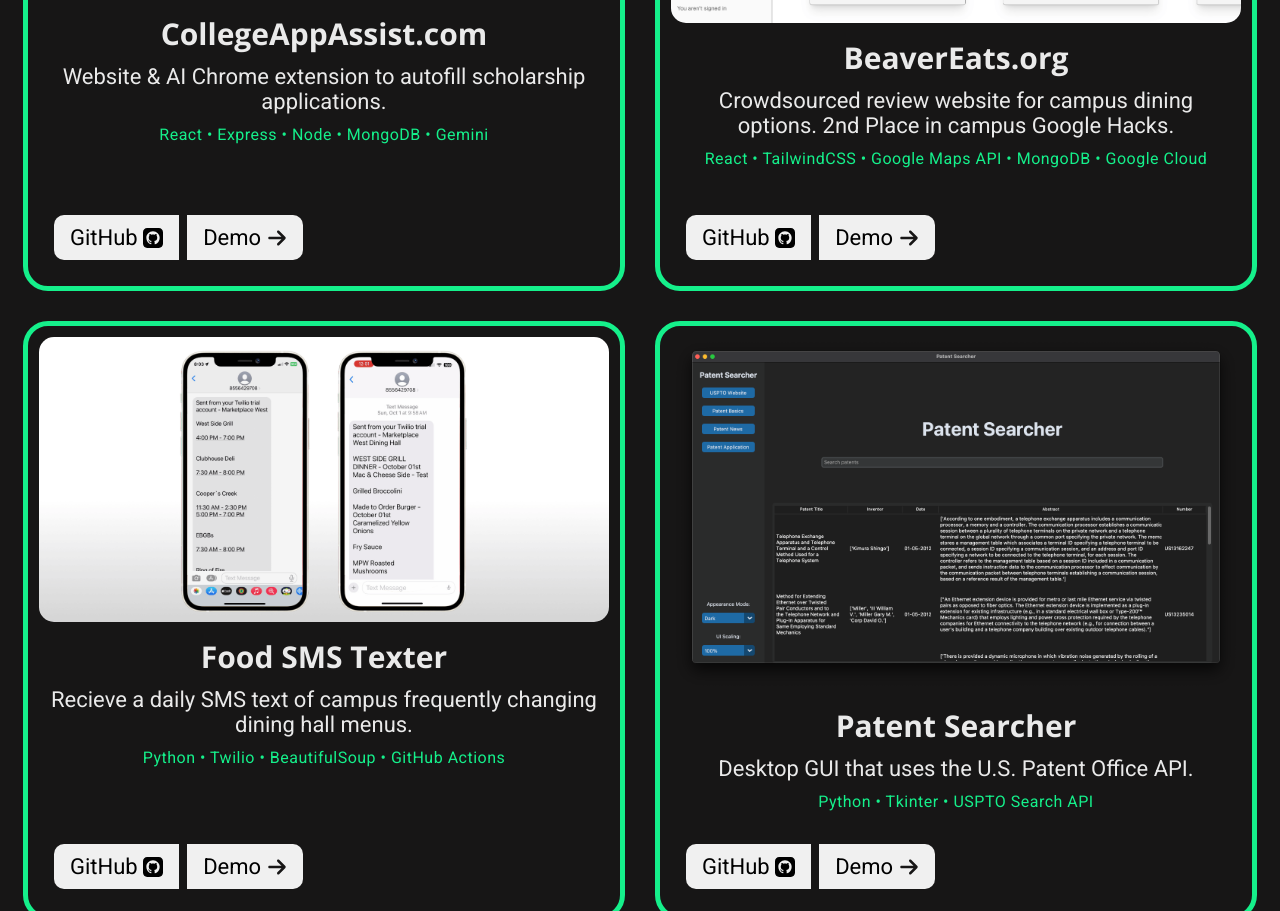
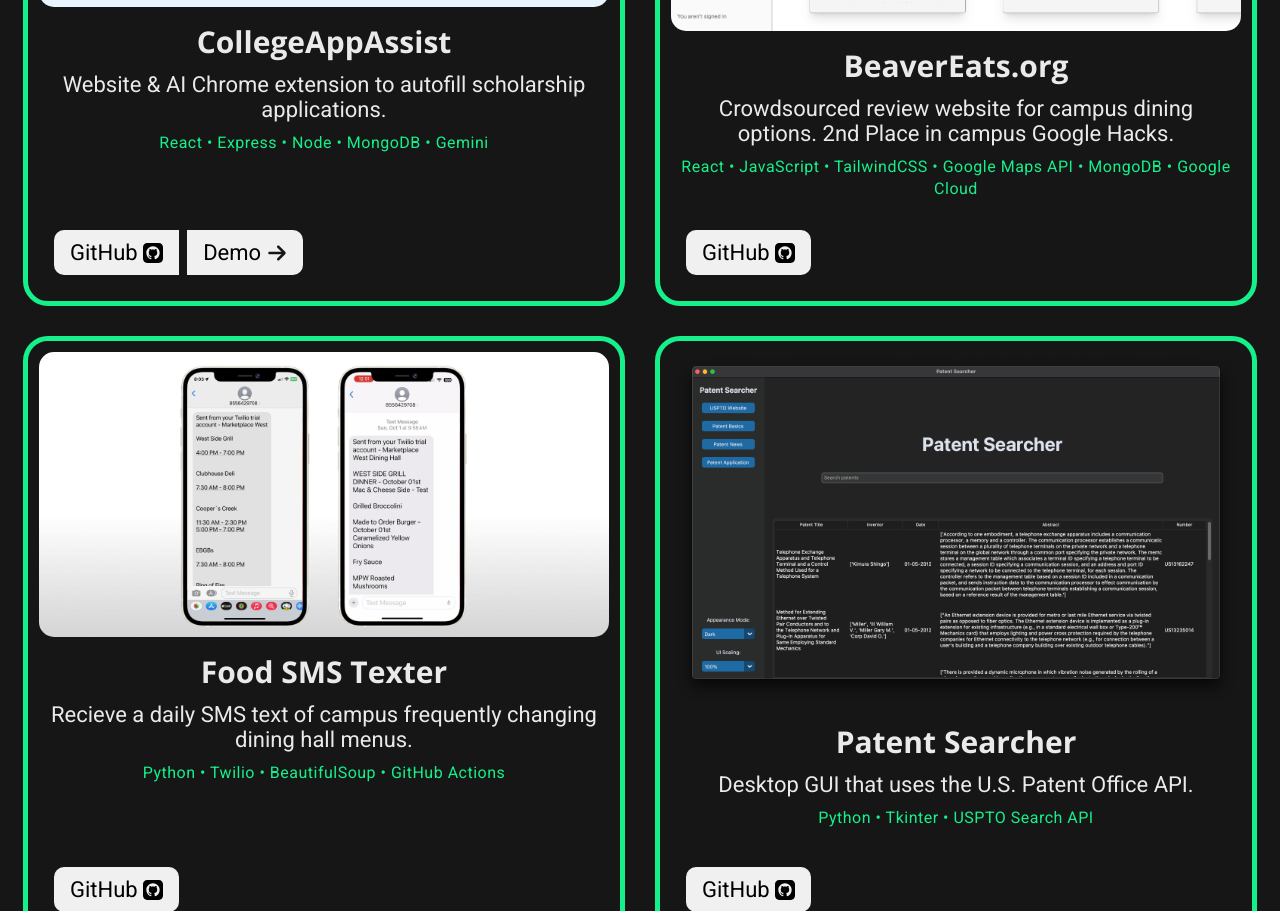
Before and after one commit to chostudio/portfolio, a plain HTML site: page index.html in a window 1280 px wide. Shown: the part 2576-3487 px from the top of the page. Drawn offline with nearby package versions, Linux system fonts and the light colour scheme; animation ran at ten frames a second.

Commit message:
update project technologies and button

```diff
--- a/index.html
+++ b/index.html
@@ -52,8 +52,8 @@ https://www.linkedin.com/in/chris-ho-
         <section id="about">
             <h1>About Me</h1>
             <div class="ninety">
-                <p>Hi! I'm a 4th year CS major a campus that enjoys combining frontend design and backend functionality to
-                    create engaging fullstack websites for users.
+                <p>Hi! I'm a CS major that enjoys combining frontend design and backend functionality to
+                    create engaging fullstack websites.
                 </p>
                 <p style="margin-bottom: 35px;">
                     I love learning and trying new things, in terms of coding and more! I taught myself how to write
@@ -315,7 +315,7 @@ https://www.linkedin.com/in/chris-ho-
                         Winner @
                         BeaverHacks 2026.
                     </p>
-                    <p class="projectTech">React • YOLO • NVIDIA Jetson • Python</p>
+                    <p class="projectTech">React • JavaScript • Python • FastAPI • NVIDIA Jetson</p>
                 </div>
                 <div class="button-group">
                     <a target="_blank" href="https://github.com/chostudio/rails">
@@ -338,11 +338,11 @@ https://www.linkedin.com/in/chris-ho-
                 </div>
             </article>
 
-            <!-- CollegeAppAssist.com Website -->
+            <!-- CollegeAppAssist Website -->
             <article class="projectCard">
                 <div>
                     <img class="projectGif" src="images/caa.webp" alt="CollegeAppAssist.com">
-                    <h2 class="projectTitle">CollegeAppAssist.com</h2>
+                    <h2 class="projectTitle">CollegeAppAssist</h2>
                     <p class="projectDescription">Website & AI Chrome extension to autofill scholarship applications.
                     </p>
                     <p class="projectTech">React • Express • Node • MongoDB • Gemini</p>
@@ -379,27 +379,18 @@ https://www.linkedin.com/in/chris-ho-
                     <p class="projectDescription">Crowdsourced review website for campus dining options. 2nd Place in
                         campus Google Hacks.
                     </p>
-                    <p class="projectTech">React • TailwindCSS • Google Maps API • MongoDB • Google
+                    <p class="projectTech">React • JavaScript • TailwindCSS • Google Maps API • MongoDB • Google
                         Cloud</p>
                 </div>
                 <div class="button-group">
                     <a target="_blank" href="https://github.com/chostudio/Beaver-Eats">
-                        <button class="button leftButton">GitHub
+                        <button style="border-radius: 10px;" class="button">GitHub
                             <svg style="display: inline; margin-bottom: -3px;" xmlns="http://www.w3.org/2000/svg"
                                 width="20px" height="20px" viewBox="0 0 24 24">
                                 <path
                                     d="M19 0h-14c-2.761 0-5 2.239-5 5v14c0 2.761 2.239 5 5 5h14c2.762 0 5-2.239 5-5v-14c0-2.761-2.238-5-5-5zm-4.466 19.59c-.405.078-.534-.171-.534-.384v-2.195c0-.747-.262-1.233-.55-1.481 1.782-.198 3.654-.875 3.654-3.947 0-.874-.312-1.588-.823-2.147.082-.202.356-1.016-.079-2.117 0 0-.671-.215-2.198.82-.64-.18-1.324-.267-2.004-.271-.68.003-1.364.091-2.003.269-1.528-1.035-2.2-.82-2.2-.82-.434 1.102-.16 1.915-.077 2.118-.512.56-.824 1.273-.824 2.147 0 3.064 1.867 3.751 3.645 3.954-.229.2-.436.552-.508 1.07-.457.204-1.614.557-2.328-.666 0 0-.423-.768-1.227-.825 0 0-.78-.01-.055.487 0 0 .525.246.889 1.17 0 0 .463 1.428 2.688.944v1.489c0 .211-.129.459-.528.385-3.18-1.057-5.472-4.056-5.472-7.59 0-4.419 3.582-8 8-8s8 3.581 8 8c0 3.533-2.289 6.531-5.466 7.59z" />
                             </svg>
 
-                        </button>
-                    </a>
-                    <a target="_blank" href="https://beavereats.org">
-                        <button class="button rightButton">Demo
-                            <svg class="arrow" xmlns="http://www.w3.org/2000/svg"
-                                viewBox="0 0 448 512"><!--! Font Awesome Pro 6.4.0 by @fontawesome - https://fontawesome.com License - https://fontawesome.com/license (Commercial License) Copyright 2023 Fonticons, Inc. -->
-                                <path
-                                    d="M438.6 278.6c12.5-12.5 12.5-32.8 0-45.3l-160-160c-12.5-12.5-32.8-12.5-45.3 0s-12.5 32.8 0 45.3L338.8 224 32 224c-17.7 0-32 14.3-32 32s14.3 32 32 32l306.7 0L233.4 393.4c-12.5 12.5-12.5 32.8 0 45.3s32.8 12.5 45.3 0l160-160z" />
-                            </svg>
                         </button>
                     </a>
                 </div>
@@ -418,22 +409,13 @@ https://www.linkedin.com/in/chris-ho-
                 </div>
                 <div class="button-group">
                     <a target="_blank" href="https://github.com/chostudio/food-sms-text">
-                        <button class="button leftButton">GitHub
+                        <button style="border-radius: 10px;" class="button">GitHub
                             <svg style="display: inline; margin-bottom: -3px;" xmlns="http://www.w3.org/2000/svg"
                                 width="20px" height="20px" viewBox="0 0 24 24">
                                 <path
                                     d="M19 0h-14c-2.761 0-5 2.239-5 5v14c0 2.761 2.239 5 5 5h14c2.762 0 5-2.239 5-5v-14c0-2.761-2.238-5-5-5zm-4.466 19.59c-.405.078-.534-.171-.534-.384v-2.195c0-.747-.262-1.233-.55-1.481 1.782-.198 3.654-.875 3.654-3.947 0-.874-.312-1.588-.823-2.147.082-.202.356-1.016-.079-2.117 0 0-.671-.215-2.198.82-.64-.18-1.324-.267-2.004-.271-.68.003-1.364.091-2.003.269-1.528-1.035-2.2-.82-2.2-.82-.434 1.102-.16 1.915-.077 2.118-.512.56-.824 1.273-.824 2.147 0 3.064 1.867 3.751 3.645 3.954-.229.2-.436.552-.508 1.07-.457.204-1.614.557-2.328-.666 0 0-.423-.768-1.227-.825 0 0-.78-.01-.055.487 0 0 .525.246.889 1.17 0 0 .463 1.428 2.688.944v1.489c0 .211-.129.459-.528.385-3.18-1.057-5.472-4.056-5.472-7.59 0-4.419 3.582-8 8-8s8 3.581 8 8c0 3.533-2.289 6.531-5.466 7.59z" />
                             </svg>
 
-                        </button>
-                    </a>
-                    <a target="_blank" href="https://github.com/chostudio/food-sms-text#food-sms-text">
-                        <button class="button rightButton">Demo
-                            <svg class="arrow" xmlns="http://www.w3.org/2000/svg"
-                                viewBox="0 0 448 512"><!--! Font Awesome Pro 6.4.0 by @fontawesome - https://fontawesome.com License - https://fontawesome.com/license (Commercial License) Copyright 2023 Fonticons, Inc. -->
-                                <path
-                                    d="M438.6 278.6c12.5-12.5 12.5-32.8 0-45.3l-160-160c-12.5-12.5-32.8-12.5-45.3 0s-12.5 32.8 0 45.3L338.8 224 32 224c-17.7 0-32 14.3-32 32s14.3 32 32 32l306.7 0L233.4 393.4c-12.5 12.5-12.5 32.8 0 45.3s32.8 12.5 45.3 0l160-160z" />
-                            </svg>
                         </button>
                     </a>
                 </div>
@@ -452,22 +434,13 @@ https://www.linkedin.com/in/chris-ho-
                 </div>
                 <div class="button-group">
                     <a target="_blank" href="https://github.com/chostudio/patentSearcherGUI">
-                        <button class="button leftButton">GitHub
+                        <button style="border-radius: 10px;" class="button">GitHub
                             <svg style="display: inline; margin-bottom: -3px;" xmlns="http://www.w3.org/2000/svg"
                                 width="20px" height="20px" viewBox="0 0 24 24">
                                 <path
                                     d="M19 0h-14c-2.761 0-5 2.239-5 5v14c0 2.761 2.239 5 5 5h14c2.762 0 5-2.239 5-5v-14c0-2.761-2.238-5-5-5zm-4.466 19.59c-.405.078-.534-.171-.534-.384v-2.195c0-.747-.262-1.233-.55-1.481 1.782-.198 3.654-.875 3.654-3.947 0-.874-.312-1.588-.823-2.147.082-.202.356-1.016-.079-2.117 0 0-.671-.215-2.198.82-.64-.18-1.324-.267-2.004-.271-.68.003-1.364.091-2.003.269-1.528-1.035-2.2-.82-2.2-.82-.434 1.102-.16 1.915-.077 2.118-.512.56-.824 1.273-.824 2.147 0 3.064 1.867 3.751 3.645 3.954-.229.2-.436.552-.508 1.07-.457.204-1.614.557-2.328-.666 0 0-.423-.768-1.227-.825 0 0-.78-.01-.055.487 0 0 .525.246.889 1.17 0 0 .463 1.428 2.688.944v1.489c0 .211-.129.459-.528.385-3.18-1.057-5.472-4.056-5.472-7.59 0-4.419 3.582-8 8-8s8 3.581 8 8c0 3.533-2.289 6.531-5.466 7.59z" />
                             </svg>
 
-                        </button>
-                    </a>
-                    <a target="_blank" href="https://github.com/chostudio/patentSearcherGUI#demo">
-                        <button class="button rightButton">Demo
-                            <svg class="arrow" xmlns="http://www.w3.org/2000/svg"
-                                viewBox="0 0 448 512"><!--! Font Awesome Pro 6.4.0 by @fontawesome - https://fontawesome.com License - https://fontawesome.com/license (Commercial License) Copyright 2023 Fonticons, Inc. -->
-                                <path
-                                    d="M438.6 278.6c12.5-12.5 12.5-32.8 0-45.3l-160-160c-12.5-12.5-32.8-12.5-45.3 0s-12.5 32.8 0 45.3L338.8 224 32 224c-17.7 0-32 14.3-32 32s14.3 32 32 32l306.7 0L233.4 393.4c-12.5 12.5-12.5 32.8 0 45.3s32.8 12.5 45.3 0l160-160z" />
-                            </svg>
                         </button>
                     </a>
                 </div>
@@ -483,22 +456,13 @@ https://www.linkedin.com/in/chris-ho-
                 </div>
                 <div class="button-group">
                     <a target="_blank" href="https://github.com/chostudio/PodcastToText">
-                        <button class="button leftButton">GitHub
+                        <button style="border-radius: 10px;" class="button">GitHub
                             <svg style="display: inline; margin-bottom: -3px;" xmlns="http://www.w3.org/2000/svg"
                                 width="20px" height="20px" viewBox="0 0 24 24">
                                 <path
                                     d="M19 0h-14c-2.761 0-5 2.239-5 5v14c0 2.761 2.239 5 5 5h14c2.762 0 5-2.239 5-5v-14c0-2.761-2.238-5-5-5zm-4.466 19.59c-.405.078-.534-.171-.534-.384v-2.195c0-.747-.262-1.233-.55-1.481 1.782-.198 3.654-.875 3.654-3.947 0-.874-.312-1.588-.823-2.147.082-.202.356-1.016-.079-2.117 0 0-.671-.215-2.198.82-.64-.18-1.324-.267-2.004-.271-.68.003-1.364.091-2.003.269-1.528-1.035-2.2-.82-2.2-.82-.434 1.102-.16 1.915-.077 2.118-.512.56-.824 1.273-.824 2.147 0 3.064 1.867 3.751 3.645 3.954-.229.2-.436.552-.508 1.07-.457.204-1.614.557-2.328-.666 0 0-.423-.768-1.227-.825 0 0-.78-.01-.055.487 0 0 .525.246.889 1.17 0 0 .463 1.428 2.688.944v1.489c0 .211-.129.459-.528.385-3.18-1.057-5.472-4.056-5.472-7.59 0-4.419 3.582-8 8-8s8 3.581 8 8c0 3.533-2.289 6.531-5.466 7.59z" />
                             </svg>
 
-                        </button>
-                    </a>
-                    <a target="_blank" href="https://github.com/chostudio/PodcastToText">
-                        <button class="button rightButton">Demo
-                            <svg class="arrow" xmlns="http://www.w3.org/2000/svg"
-                                viewBox="0 0 448 512"><!--! Font Awesome Pro 6.4.0 by @fontawesome - https://fontawesome.com License - https://fontawesome.com/license (Commercial License) Copyright 2023 Fonticons, Inc. -->
-                                <path
-                                    d="M438.6 278.6c12.5-12.5 12.5-32.8 0-45.3l-160-160c-12.5-12.5-32.8-12.5-45.3 0s-12.5 32.8 0 45.3L338.8 224 32 224c-17.7 0-32 14.3-32 32s14.3 32 32 32l306.7 0L233.4 393.4c-12.5 12.5-12.5 32.8 0 45.3s32.8 12.5 45.3 0l160-160z" />
-                            </svg>
                         </button>
                     </a>
                 </div>
```
